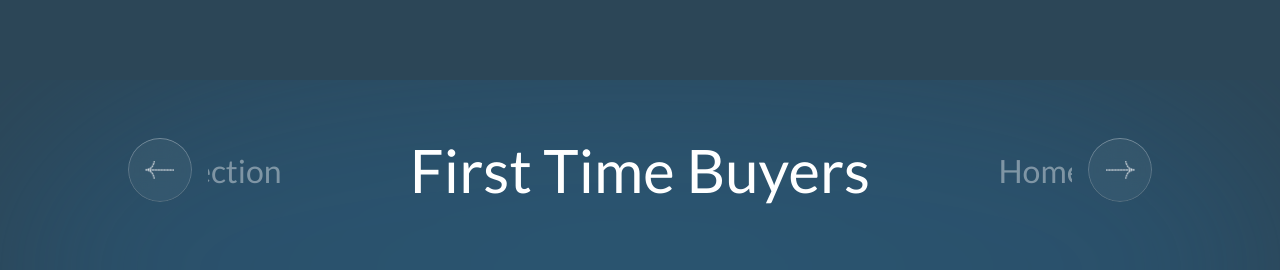
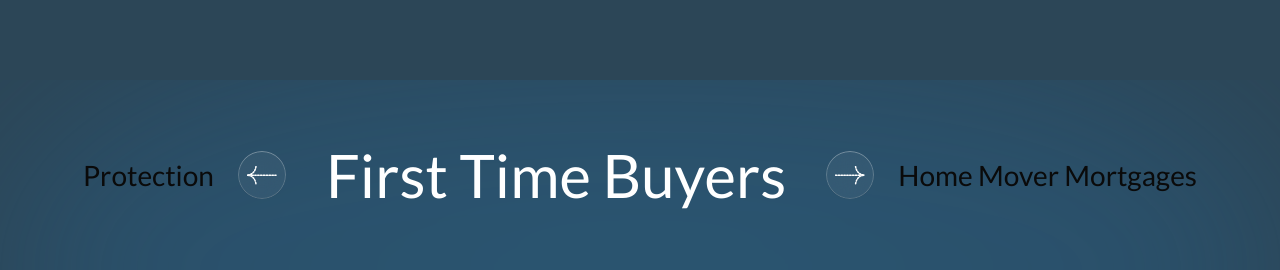
Before and after one commit to Funkyvibesmarketing/Jigsaw, a React (Vite) app: page / in a window 1280 px wide. Shown: the part 2160-2430 px from the top of the page. Built offline with nearby package versions, Linux system fonts and the light colour scheme.

Commit message:
Service category Arrow icon changed

```diff
--- a/src/components/Services.tsx
+++ b/src/components/Services.tsx
@@ -10,7 +10,7 @@ function CategoryArrowButton({ direction, onClick }: { direction: 'left' | 'righ
   return (
     <button
       onClick={onClick}
-      className="relative content-stretch flex items-center justify-center p-[4px] rounded-[32px] size-[64px] transition-all duration-200 ease-out group overflow-hidden"
+      className="relative content-stretch flex items-center justify-center p-[4px] rounded-full size-[48px] transition-all duration-200 ease-out group overflow-hidden"
       style={{
         background: 'rgba(255, 255, 255, 0.05)',
         backdropFilter: 'blur(12px)',
@@ -24,32 +24,28 @@ function CategoryArrowButton({ direction, onClick }: { direction: 'left' | 'righ
       {/* Border overlay */}
       <div
         aria-hidden="true"
-        className="absolute border border-[rgba(255,255,255,0.2)] border-solid inset-0 pointer-events-none rounded-[32px] transition-all duration-200 ease-out group-hover:border-[#2ec4b6] group-hover:border-2"
+        className="absolute border border-[rgba(255,255,255,0.2)] border-solid inset-0 pointer-events-none rounded-full transition-all duration-200 ease-out group-hover:border-[#2ec4b6] group-hover:border-2"
       />
 
       {/* Hover glow effect */}
       <div
         aria-hidden="true"
-        className="absolute inset-0 rounded-[32px] opacity-0 group-hover:opacity-100 transition-opacity duration-200 ease-out pointer-events-none"
+        className="absolute inset-0 rounded-full opacity-0 group-hover:opacity-100 transition-opacity duration-200 ease-out pointer-events-none"
         style={{
           background: 'radial-gradient(circle at center, rgba(46, 196, 182, 0.15) 0%, transparent 70%)'
         }}
       />
 
-      <div className="flex items-center justify-center relative shrink-0 z-10">
-        <div className={`flex-none ${direction === 'left' ? 'rotate-[180deg] scale-y-[-100%]' : ''}`}>
-          <div className="overflow-clip relative size-[40px]">
-            <div className="absolute flex inset-[28.38%_14.25%_28.21%_14.29%] items-center justify-center">
-              <div className="flex-none h-[17.286px] rotate-[359.849deg] w-[28.542px]">
-                <div className="relative size-full">
-                  <div className="absolute inset-[-2.89%_-1.75%]">
-                    <img alt="" className="block max-w-none size-full" height="18.286" src={imgVector3} width="29.542" />
-                  </div>
-                </div>
-              </div>
-            </div>
-          </div>
-        </div>
+      <div className="flex items-center justify-center relative shrink-0 z-10 w-full h-full">
+        {direction === 'left' ? (
+          <svg xmlns="http://www.w3.org/2000/svg" width="30" height="19" viewBox="0 0 30 19" fill="none" className="transition-transform duration-200 group-hover:scale-110">
+            <path d="M8.91931 17.7855C8.62522 14.9708 6.52957 9.33734 0.499674 9.32147M8.9648 0.49984C8.6559 3.313 6.53063 8.93535 0.500732 8.91948M4.92212 9.13211L29.0417 9.19559" stroke="white" strokeWidth="1.5" strokeLinecap="round" strokeLinejoin="round" strokeDasharray="1.43 1.43"/>
+          </svg>
+        ) : (
+          <svg xmlns="http://www.w3.org/2000/svg" width="30" height="19" viewBox="0 0 30 19" fill="none" className="transition-transform duration-200 group-hover:scale-110">
+            <path d="M20.6217 17.7855C20.9158 14.9708 23.0114 9.33734 29.0413 9.32147M20.5762 0.49984C20.8851 3.313 23.0104 8.93535 29.0403 8.91948M24.6189 9.13211L0.499307 9.19559" stroke="white" strokeWidth="1.5" strokeLinecap="round" strokeLinejoin="round" strokeDasharray="1.43 1.43"/>
+          </svg>
+        )}
       </div>
     </button>
   );
@@ -381,41 +377,37 @@ export function Services({
       </div>
 
       {/* Category Carousel - Desktop Only */}
-      <div className="hidden md:block absolute content-stretch left-1/2 top-[50px] translate-x-[-50%] w-[80vw] max-w-[1800px] z-50">
-        <div className="relative w-full h-[80px]">
-          {/* Left side: Button + Category name - FIXED position */}
-          <div className="absolute left-0 top-1/2 -translate-y-1/2 flex items-center gap-4 max-w-[15%]">
-            {/* Left category navigation button */}
-            <div className="shrink-0 size-[64px]">
-              <CategoryArrowButton direction="left" onClick={handleCategoryPrev} />
-            </div>
-            {/* Left category name - truncate from LEFT side without ellipsis */}
+      <div className="hidden md:block absolute left-1/2 top-[50px] -translate-x-1/2 z-50 w-full">
+        <div className="flex items-center justify-center gap-6">
+          {/* Previous Category Name */}
           <p
-              className="font-lato-regular leading-[normal] not-italic text-[32px] text-[rgba(255,255,255,0.4)] text-nowrap pointer-events-none overflow-hidden"
+            className="font-lato-regular text-[28px] text-[rgba(255,255,255,0.3)] cursor-pointer transition-all hover:text-[rgba(255,255,255,0.8)] whitespace-nowrap overflow-hidden max-w-[200px] mr-8"
             style={{ direction: 'rtl', textAlign: 'left' }}
+            onClick={handleCategoryPrev}
           >
             {services[prevServiceIndex].title}
           </p>
-          </div>
 
-          {/* Center category name - active - absolutely centered */}
-          <div ref={activeCategoryRef} className="absolute left-1/2 top-1/2 -translate-x-1/2 -translate-y-1/2 px-16">
-            <p className="font-lato-regular leading-[normal] not-italic text-[60px] text-white text-center text-nowrap pointer-events-none">
+          {/* Left Arrow */}
+          <CategoryArrowButton direction="left" onClick={handleCategoryPrev} />
+
+          {/* Active Category Name */}
+          <div ref={activeCategoryRef} className="px-4">
+            <p className="font-lato-regular text-[60px] text-white text-center whitespace-nowrap">
               {currentService.title}
             </p>
           </div>
 
-          {/* Right side: Category name + Button - FIXED position */}
-          <div className="absolute right-0 top-1/2 -translate-y-1/2 flex items-center gap-4 max-w-[15%]">
-            {/* Right category name - truncate from RIGHT side without ellipsis */}
-            <p className="font-lato-regular leading-[normal] not-italic text-[32px] text-[rgba(255,255,255,0.4)] text-right text-nowrap pointer-events-none overflow-hidden">
+          {/* Right Arrow */}
+          <CategoryArrowButton direction="right" onClick={handleCategoryNext} />
+
+          {/* Next Category Name */}
+          <p
+            className="font-lato-regular text-[28px] text-[rgba(255,255,255,0.3)] cursor-pointer transition-all hover:text-[rgba(255,255,255,0.8)] whitespace-nowrap overflow-hidden max-w-[200px] ml-8"
+            onClick={handleCategoryNext}
+          >
             {services[nextServiceIndex].title}
           </p>
-            {/* Right category navigation button */}
-            <div className="shrink-0 size-[64px]">
-              <CategoryArrowButton direction="right" onClick={handleCategoryNext} />
-            </div>
-          </div>
         </div>
       </div>
 
```
Lines whose indentation alone changed are shown as unchanged.
